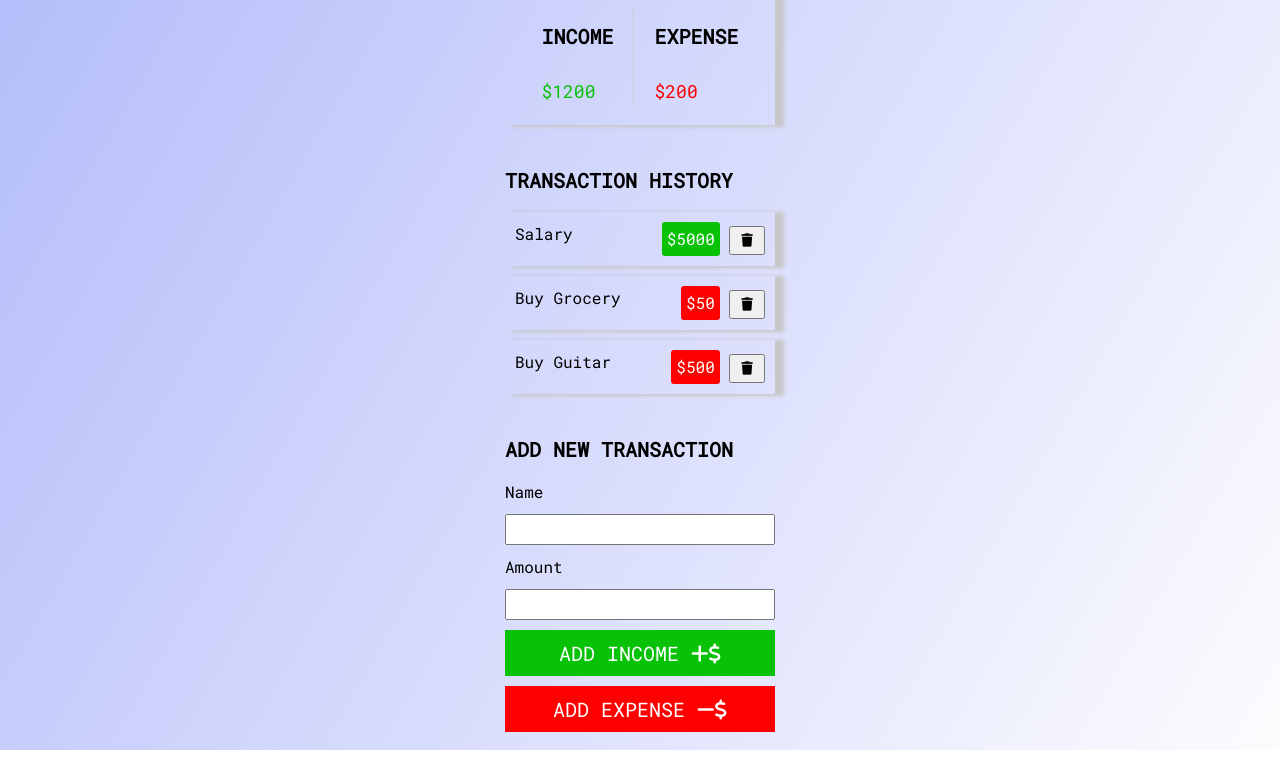
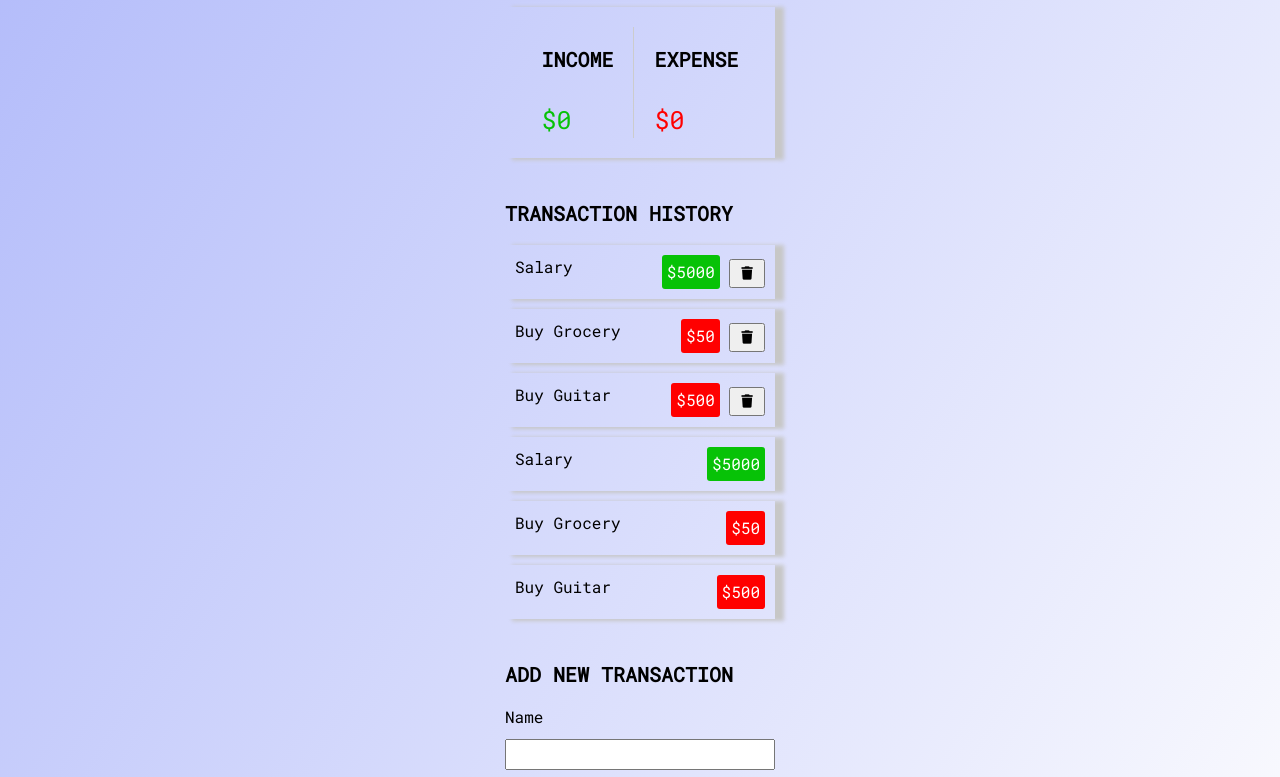
Before and after one commit to curtisdhenley/expense-tracker, a plain HTML site: page index.html in a window 1280 px wide. Shown: the part 207-984 px from the top of the page. Before the commit the page ends 957 px from the top, so only its background shows below. Drawn offline with Linux system fonts and the light colour scheme.

Commit message:
adding functionality progress

```diff
--- a/assets/app.js
+++ b/assets/app.js
@@ -0,0 +1,54 @@
+// DOM cache
+const state = {
+  balance: 0,
+  income: 0,
+  expense: 0,
+  transaction: [
+    { name: "Salary", amount: 5000, type: "income" },
+    { name: "Buy Grocery", amount: 50, type: "expense" },
+    { name: "Buy Guitar", amount: 500, type: "expense" },
+  ],
+};
+const balanceAmt = document.getElementById('balance');
+const incomeAmt = document.getElementById('income');
+const expenseAmt = document.getElementById('expense');
+const transactionList = document.getElementById('transaction');
+
+// Event listeners
+
+// Functions
+function initTracker() {
+    // set initial balance, income, and expense to 0
+    balanceAmt.innerHTML = `$${state.balance}`;
+    incomeAmt.innerHTML = `$${state.income}`;
+    expenseAmt.innerHTML = `$${state.expense}`;
+    // create li, create div, create span
+    let transactionLi, transactionDiv, transactionAmount, item;
+    for (let i = 0; i < state.transaction.length; i++) {
+        item = state.transaction[i];
+        // li
+        transactionLi = document.createElement('li');
+        transactionLi.append(item.name);
+        transactionList.appendChild(transactionLi);
+        // div
+        transactionDiv = document.createElement('div');
+        // span
+        transactionAmount = document.createElement('span');
+        // determine if the new item is an expense or income
+        // keep note of this incase of bug. If bug, replace else with if else statement that adds condition check for expense
+        if (item.type === 'income') {
+            transactionAmount.classList.add('income-amt');
+        } else {
+            transactionAmount.classList.add('expense-amt');
+        }
+        // display amount
+        transactionAmount.innerHTML = `$${item.amount}`;
+        // add amount to div
+        transactionDiv.appendChild(transactionAmount);
+        // add div to li
+        transactionLi.appendChild(transactionDiv);
+    }
+
+};
+
+initTracker();
--- a/assets/style.css
+++ b/assets/style.css
@@ -40,6 +40,10 @@ h1 {
   font-size: 1.5rem;
 }
 
+.balance-container #balance {
+    font-size: 3rem;
+}
+
 /* cash flow styling */
 .cashflow-container {
     display: flex;
@@ -61,7 +65,7 @@ h1 {
 }
 
 #income, #expense {
-    font-size: 1.8rem;
+    font-size: 2.5rem;
     padding-top: 1rem;
 }
 
--- a/index.html
+++ b/index.html
@@ -34,19 +34,19 @@
       <!-- balance section -->
       <section class="balance-container">
         <h2>Your Balance</h2>
-        <div id="balance">$1000</div>
+        <div id="balance"></div>
       </section>
       <!-- cash flow section -->
       <section class="cashflow-container">
         <!-- income -->
         <div class="income-container">
           <h2>Income</h2>
-          <div id="income">$1200</div>
+          <div id="income"></div>
         </div>
         <!-- expense -->
         <div class="expense-container">
           <h2>Expense</h2>
-          <div id="expense">$200</div>
+          <div id="expense"></div>
         </div>
       </section>
       <!-- transaction history -->
```
